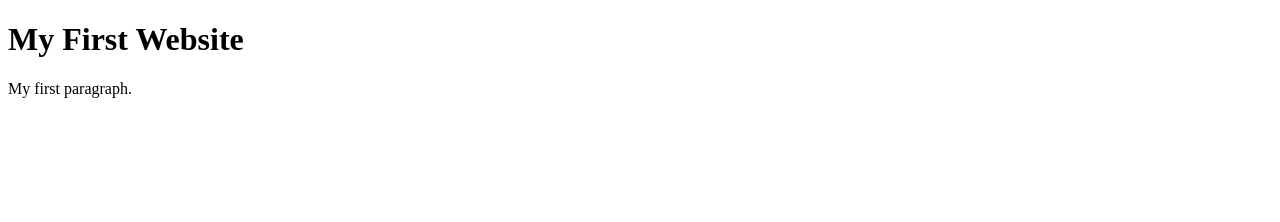
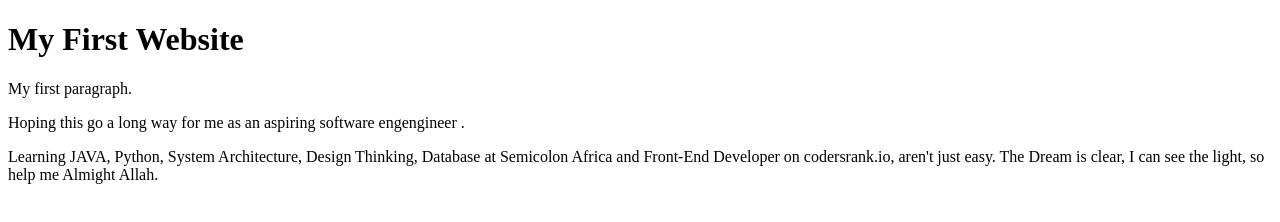
Before and after one commit to dhrey112/coders-tutorial, a website: page index.html in a window 1280 px wide. Drawn offline with Linux system fonts and the light colour scheme.

Commit message:
1 file modified

```diff
--- a/index.html
+++ b/index.html
@@ -7,6 +7,11 @@
 
     <h1>My First Website</h1>
     <p>My first paragraph.</p>
+    <p> </p>
+    <p> Hoping this go a long way for me as an aspiring software engengineer .</p>
+    <p></p>
+    <p> Learning JAVA, Python, System Architecture, Design Thinking, Database at Semicolon Africa and  Front-End Developer on codersrank.io, aren't just easy.
+    The Dream is clear, I can see the light, so help me Almight Allah.</p>
 
   </body>
 </html>
```
